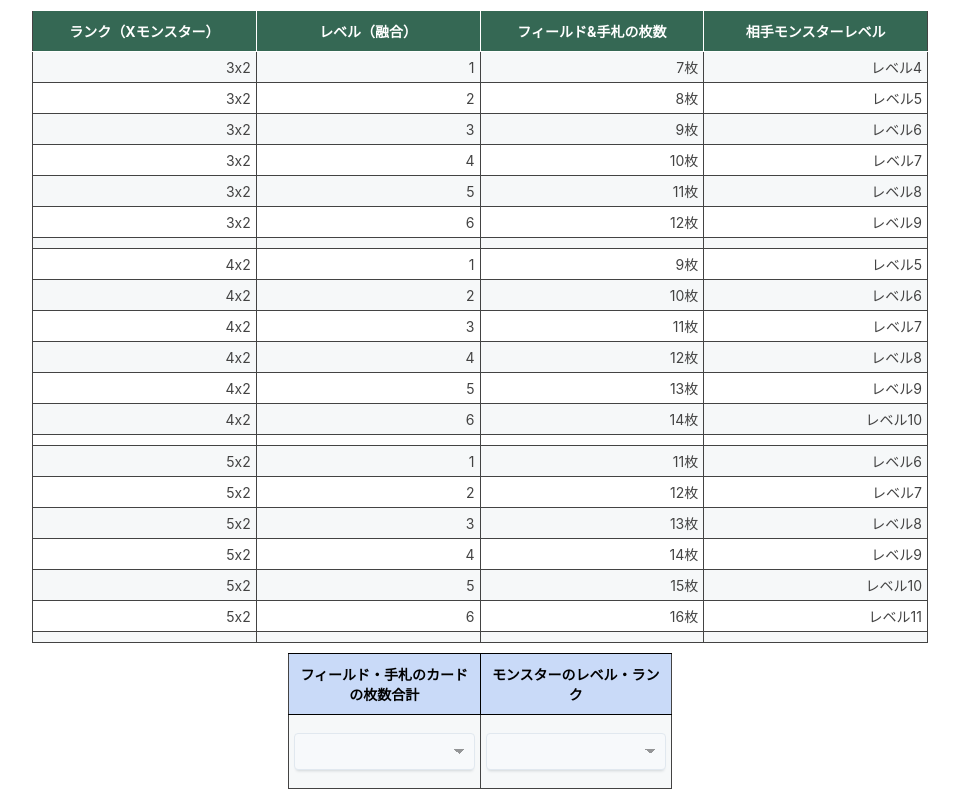
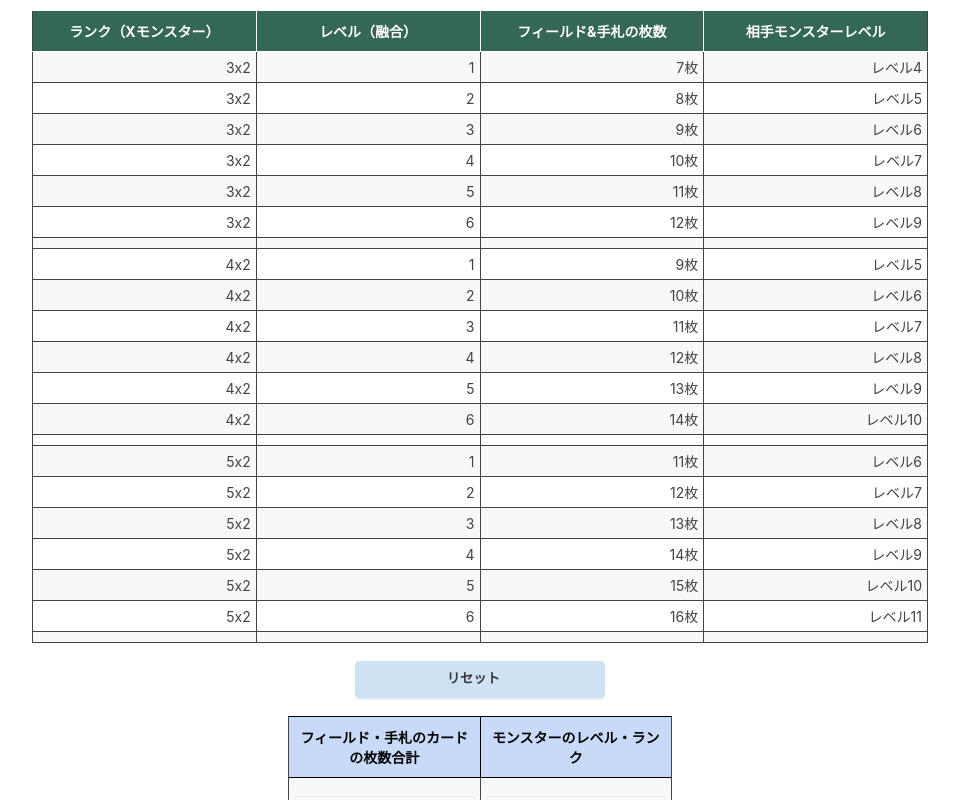
Before and after one commit to gutti02/practice-react, a React (Create React App) app: page / in a window 1280 px wide. Shown: the top 800 px of the page, without its empty margins (160-1119 px from the left). Built offline with nearby package versions, Linux system fonts and the light colour scheme.

Commit message:
リセットボタン作成

```diff
--- a/src/App.css
+++ b/src/App.css
@@ -95,6 +95,28 @@
   color: black;
 }
 
+.App-button{
+    /* 👇デフォルトのスタイルを解除 */
+    -moz-appearance: none;
+    -webkit-appearance: none;
+    appearance: none;
+    /* 👇スタイル */
+    display: inline-block;
+    width: 100%; /* 幅 */
+    max-width: 250px; /* 最大幅 */
+    margin: 1em 0; /* 前後の余白 */
+    padding: 0.6em 1.5em 0.6em 0.5em; /* 文字周りの余白 */
+    cursor: pointer; /* カーソルを指に */
+    line-height: 1.4; /* 行高 */
+    font-size: 0.95em; /* フォントサイズ */
+    font-weight: 700; /* 太字に */
+    color: #333; /* 文字色 */
+    border-radius: 4px; /* 角丸 */
+    background-color: #cfe2f3; /* 背景色 */
+    border: solid 1px #cfe2f3; /* 枠線 */
+    box-shadow: 0 3px 3px -2px rgba(3, 29, 41, 0.15); /* 影 */
+}
+
 .App-select{
   /* 👇デフォルトのスタイルを解除 */
   -moz-appearance: none;
--- a/src/App.tsx
+++ b/src/App.tsx
@@ -50,11 +50,9 @@ function App() {
 
   // Event Handler
   const targetCardNumHandler = (e) => {
-    console.log(e.target.value);
     setTargetCardNum(e.target.value);
   };
   const targetLevelHandler = (e) => {
-    console.log(e.target.value);
     setTargetLevel(e.target.value);
   };
   const haveRankHandler = (e) => {
@@ -64,6 +62,28 @@ function App() {
   const haveFusionLevelHandler = (e) => {
     const {name, checked} = e.target;
     setHaveFusionLevel({...have_fusion_level, [name]: checked});
+  };
+
+  function resetButtonClicked() {
+    const target_card_nam_select = document.getElementById("targetCardNum") as HTMLSelectElement;
+    target_card_nam_select.value="";
+    const target_level_select = document.getElementById("targetLevel") as HTMLSelectElement;
+    target_level_select.value="";
+    setTargetCardNum(0);
+    setTargetLevel(0);
+    setHaveRank({
+      have_rank_3: true,
+      have_rank_4: true,
+      have_rank_5: true
+    });
+    setHaveFusionLevel({
+      have_fusion_level_1: true,
+      have_fusion_level_2: true,
+      have_fusion_level_3: true,
+      have_fusion_level_4: true,
+      have_fusion_level_5: true,
+      have_fusion_level_6: true
+    });
   };
 
   // main
@@ -103,6 +123,7 @@ function App() {
           ))}
         </tbody>
       </table>
+      <button className="App-button" onClick={resetButtonClicked}>リセット</button>
       <table className="App-table-select">
           <thead>
             <tr>
@@ -113,7 +134,7 @@ function App() {
           <tbody>
             <tr>
               <td>
-                <select name="targetCardName" className="App-select" onChange={targetCardNumHandler}>
+                <select id="targetCardNum" className="App-select" onChange={targetCardNumHandler}>
                   <option value=""></option>
                   <option value="7">7枚</option>
                   <option value="8">8枚</option>
@@ -128,7 +149,7 @@ function App() {
                 </select>
               </td>
               <td>
-                <select name="targetLevel" className="App-select" onChange={targetLevelHandler}>
+                <select id="targetLevel" className="App-select" onChange={targetLevelHandler}>
                   <option value=""></option>
                   <option value="4">レベル4</option>
                   <option value="5">レベル5</option>
```
